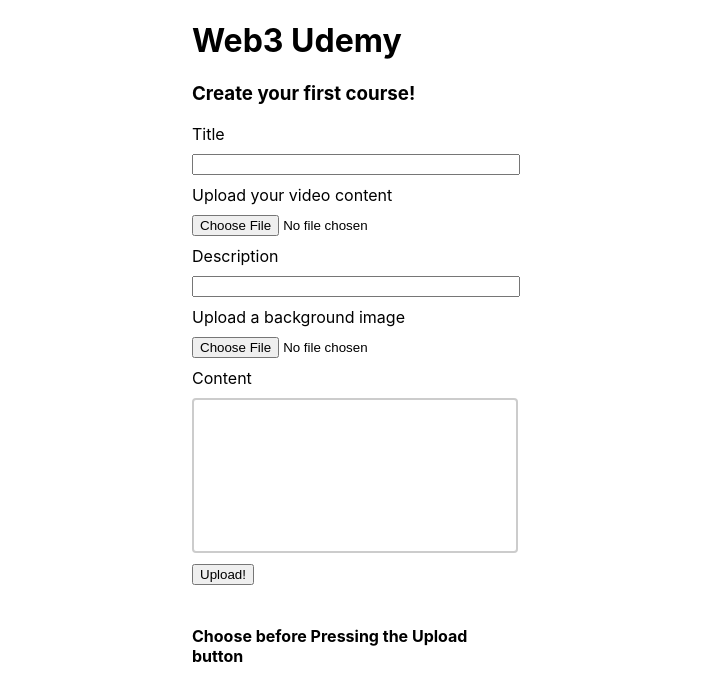
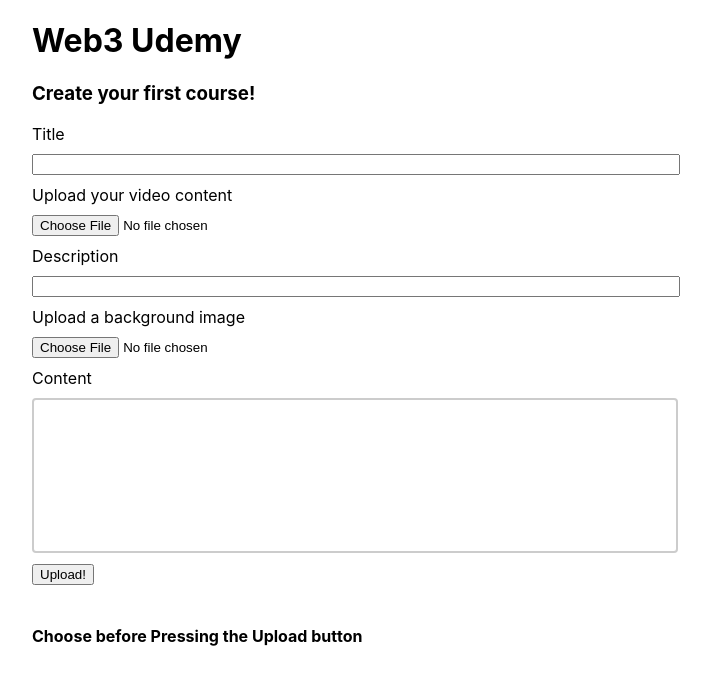
Before and after one commit to rohitmultani/Michi, a React (Create React App) app: page / in a window 1280 px wide. Shown: the top 700 px of the page, without its empty margins (288-999 px from the left). Built offline with nearby package versions, Linux system fonts and the light colour scheme.

Commit message:
Fixed some console bug (warnings)

```diff
--- a/src/App.js
+++ b/src/App.js
@@ -4,9 +4,9 @@
 
 function App() {
   return (
-    <body>
+    <>
       <Form />
-    </body>
+    </>
   )
 }
 
```
